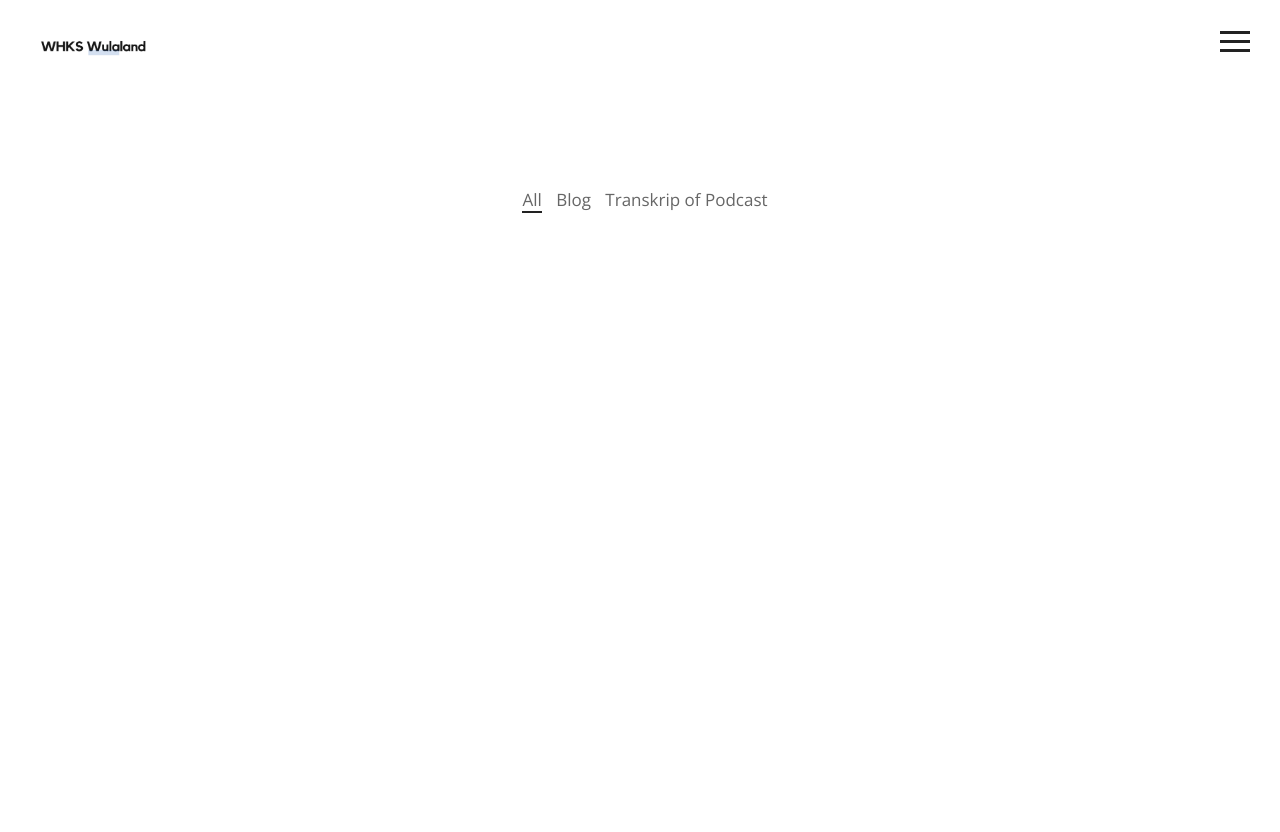
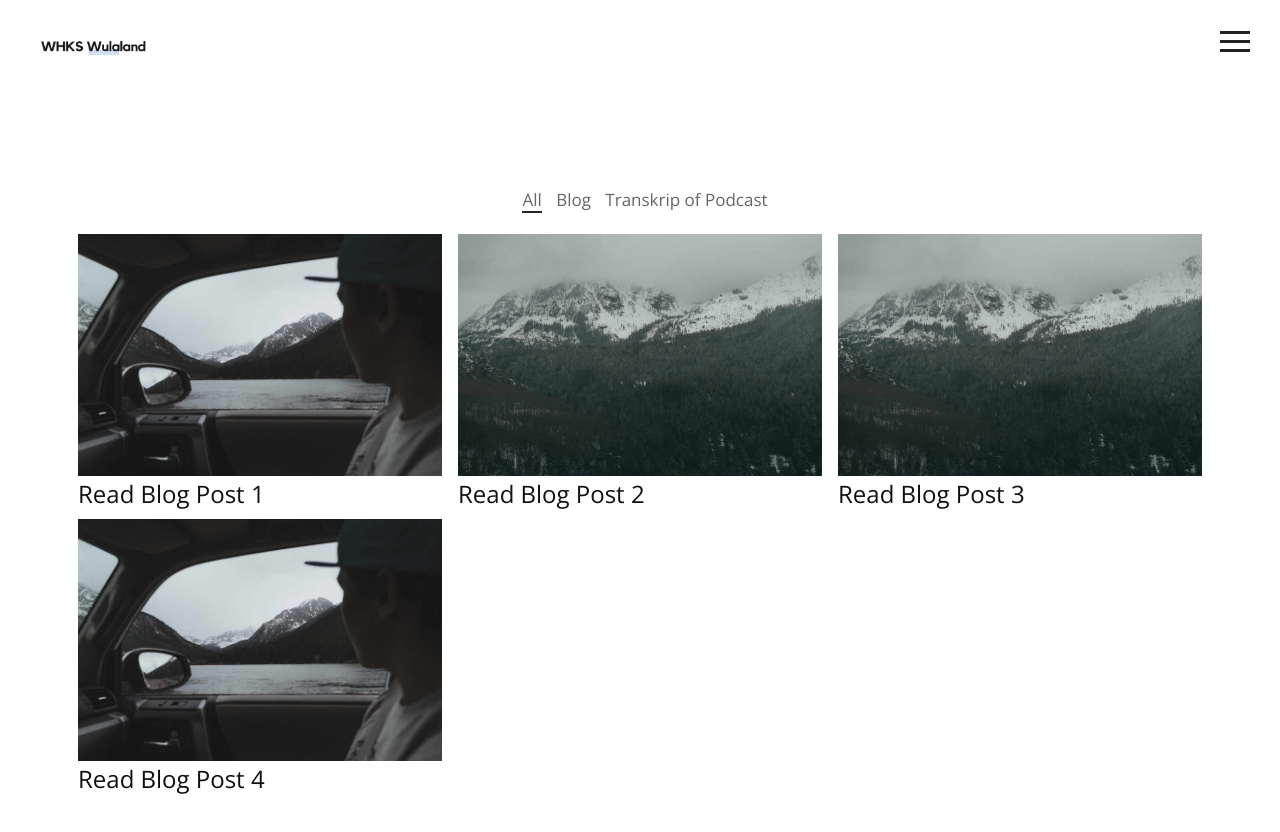
Before and after one commit to whks-wu/mywebsite, a plain HTML site: page blog.html in a window 1280 px wide. Before the commit the page ends 800 px from the top, so only its background shows below. Drawn offline with nearby package versions, Linux system fonts and the light colour scheme; a web font is replaced by a local one.

Commit message:
Update blog.html

```diff
--- a/blog.html
+++ b/blog.html
@@ -40,76 +40,47 @@
             <ul class="portfolio-sorting list-inline text-center">
                <li><a href="#" data-group="all" class="active">All</a>
                </li>
-               <li><a href="#" data-group="moment">Blog</a>
+               <li><a href="#" data-group="Blog">Blog</a>
                </li>
-               <li><a href="#" data-group="people">Transkrip of Podcast</a>
+               <li><a href="#" data-group="Podcast">Transkrip of Podcast</a>
                </li>
             </ul>
-            <!--
             <div class="row">
                <div class="col-sm-12">
                   <div class="lightbox-grid square-thumbs" data-gallery-title="Gallery">
                      <ul class="portfolio-items list-unstyled" id="grid">
-                        <li class="col-md-4 col-sm-12 col-xs-12 no-gutter" data-groups='["moment","people"]'>
-                           <a href="img/portfolio1.jpg" data-lightbox="true">
-                              <div class="background-image-holder">
-                                 <img alt="portfolio" class="background-image" src="img/portfolio1.jpg" />
+                        <li class="col-md-4 col-sm-12 col-xs-12 no-gutter" data-groups='["Blog","Podcast"]'>
+                           <a href="your_blog_post_url1">
+                              <div class="text-content">
+                                 <img alt="Blog Post 1" class="background-image" src="img/portfolio4.jpg" />
+                                 <h3>Read Blog Post 1</h3>
                               </div>
                            </a>
                         </li>
-                        <li class="col-md-4 col-sm-12 col-xs-12 no-gutter" data-groups='["people"]'>
-                           <a href="img/portfolio2.jpg" data-lightbox="true">
-                              <div class="background-image-holder">
-                                 <img alt="portfolio" class="background-image" src="img/portfolio2.jpg" />
+                        <li class="col-md-4 col-sm-12 col-xs-12 no-gutter" data-groups='["Blog"]'>
+                           <a href="your_blog_post_url2">
+                              <div class="text-content">
+
+                                 <img alt="Blog Post 2" class="background-image" src="img/portfolio2.jpg" />
+                                 <h3>Read Blog Post 2</h3>
                               </div>
                            </a>
                         </li>
-                        <li class="col-md-4 col-sm-12 col-xs-12 no-gutter" data-groups='["mountain"]'>
-                           <a href="img/portfolio3.jpg" data-lightbox="true">
-                              <div class="background-image-holder">
-                                 <img alt="portfolio" class="background-image" src="img/portfolio3.jpg" />
+                        <li class="col-md-4 col-sm-12 col-xs-12 no-gutter" data-groups='["Blog"]'>
+                           <a href="your_blog_post_url3">
+                              <div class="text-content">
+
+                                 <img alt="Blog Post 3" class="background-image" src="img/portfolio2.jpg" />
+                                 <h3>Read Blog Post 3</h3>
                               </div>
                            </a>
                         </li>
-                        <li class="col-md-4 col-sm-12 col-xs-12 no-gutter" data-groups='["people"]'>
-                           <a href="img/portfolio4.jpg" data-lightbox="true">
-                              <div class="background-image-holder">
-                                 <img alt="portfolio" class="background-image" src="img/portfolio4.jpg" />
-                              </div>
-                           </a>
-                        </li>
-                        <li class="col-md-4 col-sm-12 col-xs-12 no-gutter" data-groups='["moment"]'>
-                           <a href="img/portfolio5.jpg" data-lightbox="true">
-                              <div class="background-image-holder">
-                                 <img alt="portfolio" class="background-image" src="img/portfolio5.jpg" />
-                              </div>
-                           </a>
-                        </li>
-                        <li class="col-md-4 col-sm-12 col-xs-12 no-gutter" data-groups='["people"]'>
-                           <a href="img/portfolio6.jpg" data-lightbox="true">
-                              <div class="background-image-holder">
-                                 <img alt="portfolio" class="background-image" src="img/portfolio6.jpg" />
-                              </div>
-                           </a>
-                        </li>
-                        <li class="col-md-4 col-sm-12 col-xs-12 no-gutter" data-groups='["people"]'>
-                           <a href="img/portfolio7.jpg" data-lightbox="true">
-                              <div class="background-image-holder">
-                                 <img alt="portfolio" class="background-image" src="img/portfolio7.jpg" />
-                              </div>
-                           </a>
-                        </li>
-                        <li class="col-md-4 col-sm-12 col-xs-12 no-gutter" data-groups='["mountain"]'>
-                           <a href="img/portfolio8.jpg" data-lightbox="true">
-                              <div class="background-image-holder">
-                                 <img alt="portfolio" class="background-image" src="img/portfolio8.jpg" />
-                              </div>
-                           </a>
-                        </li>
-						<li class="col-md-4 col-sm-12 col-xs-12 no-gutter" data-groups='["mountain"]'>
-                           <a href="img/portfolio9.jpg" data-lightbox="true">
-                              <div class="background-image-holder">
-                                 <img alt="portfolio" class="background-image" src="img/portfolio9.jpg" />
+                        <li class="col-md-4 col-sm-12 col-xs-12 no-gutter" data-groups='["Blog"]'>
+                           <a href="your_blog_post_url4">
+                              <div class="text-content">
+
+                                 <img alt="Blog Post 4" class="background-image" src="img/portfolio4.jpg" />
+                                 <h3>Read Blog Post 4</h3>
                               </div>
                            </a>
                         </li>
@@ -117,8 +88,7 @@
                   </div>
                </div>
             </div>
-         </div>
-      </section>   -->
+      </section>
       <!-- script -->
       <script src="js/jquery.js"></script>
       <script src="js/bootstrap.min.js"></script>
```
